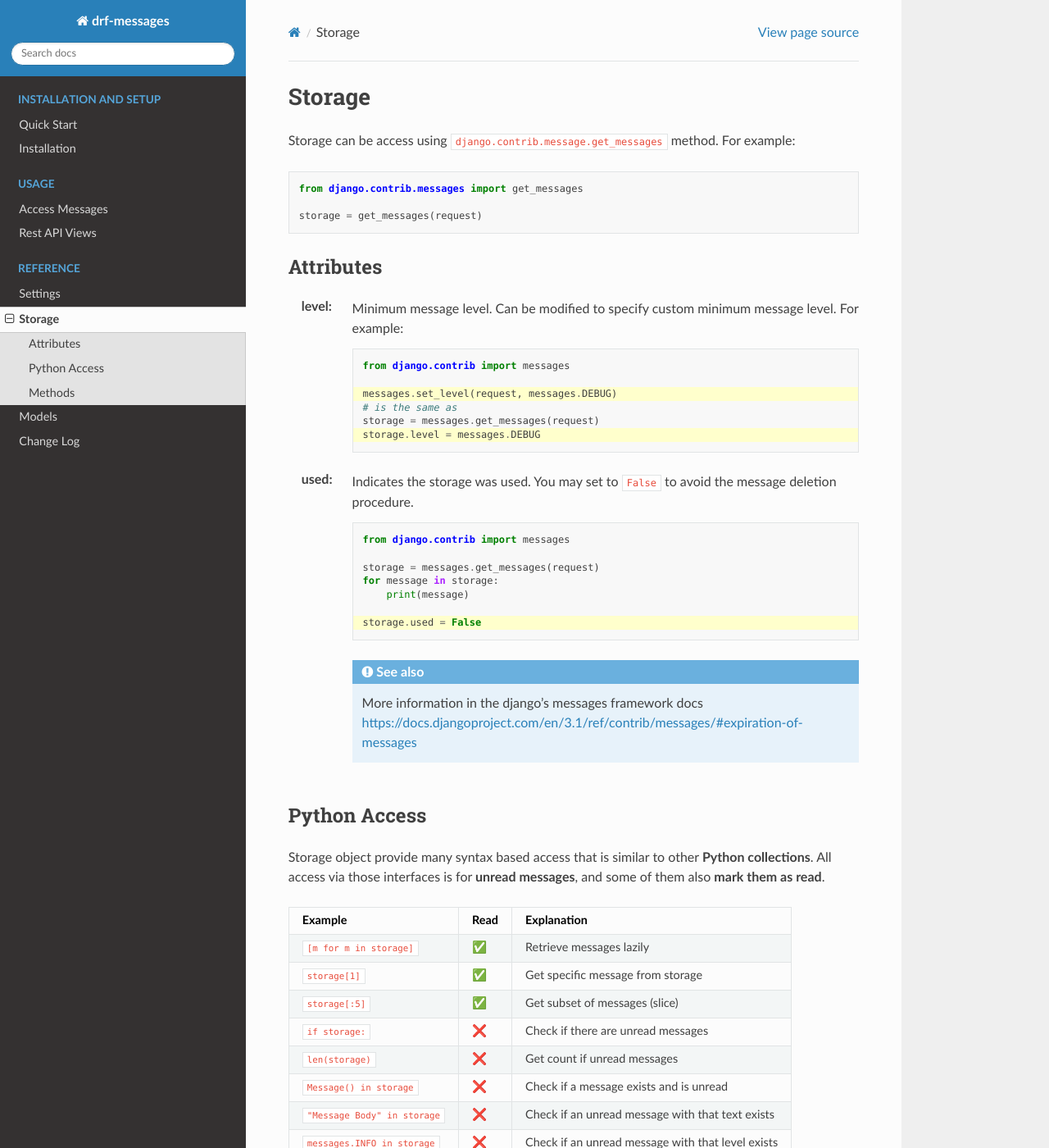
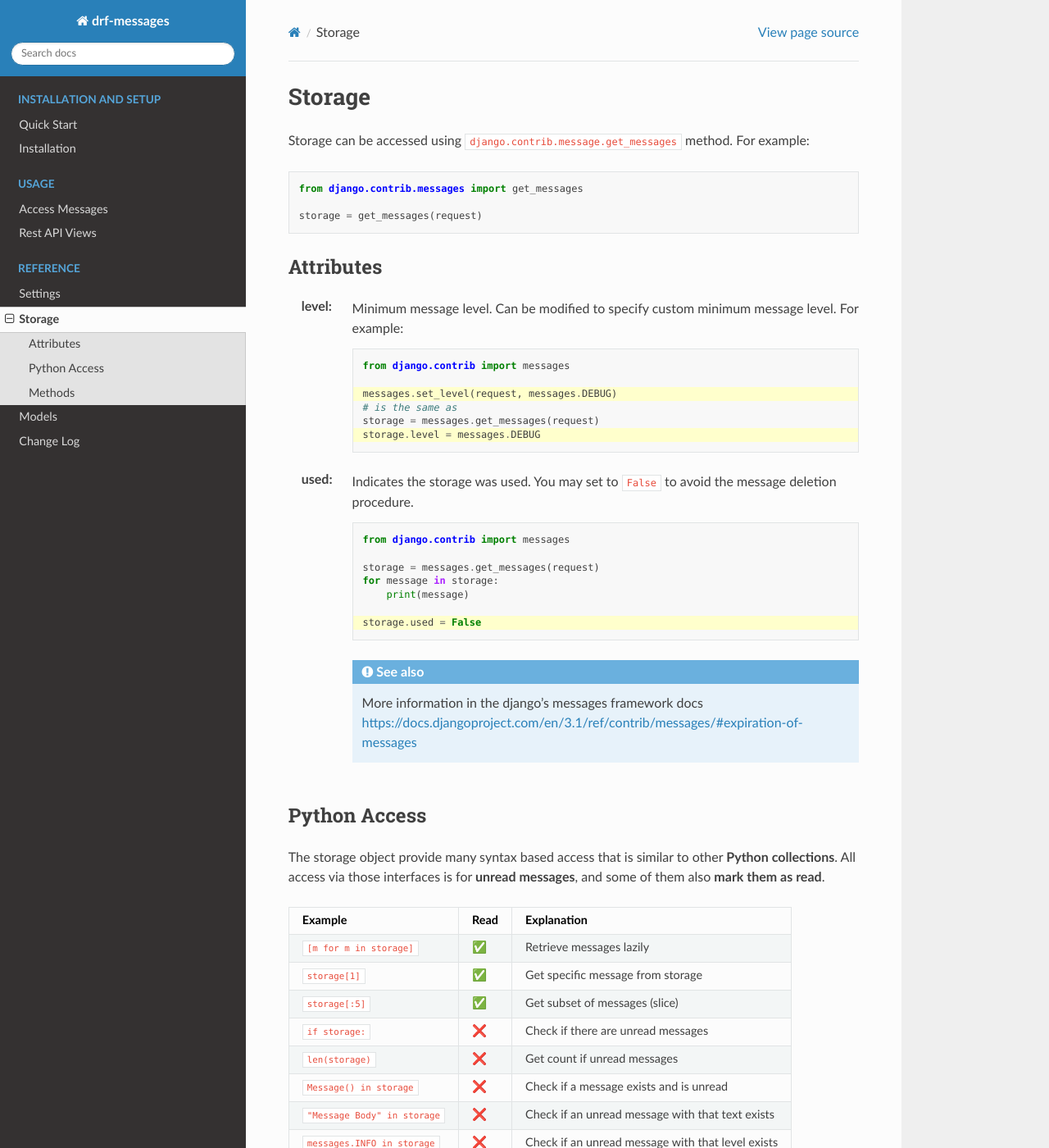
Before and after one commit to danyi1212/drf-messages, a Sphinx documentation site: the page built from docs/source/reference/storage.rst, in a window 1280 px wide and 1400 px high. Shown: the whole window at 82% size. Built offline with Sphinx 7.4.7 and the Read the Docs theme 2.0.0, drawn with Linux system fonts in a browser that asks for light colours.

Commit message:
Update grammar in docs (#22)

```diff
--- a/docs/source/reference/storage.rst
+++ b/docs/source/reference/storage.rst
@@ -1,7 +1,7 @@
 
 Storage
 =======
-Storage can be access using ``django.contrib.message.get_messages`` method.
+Storage can be accessed using ``django.contrib.message.get_messages`` method.
 For example:
 
 .. code-block:: python
@@ -49,7 +49,7 @@ Attributes
 Python Access
 ~~~~~~~~~~~~~~
 
-Storage object provide many syntax based access that is similar to other **Python collections**.
+The storage object provide many syntax based access that is similar to other **Python collections**.
 All access via those interfaces is for **unread messages**, and some of them also **mark them as read**.
 
 +-------------------------------+------+---------------------------------------------------+
```
